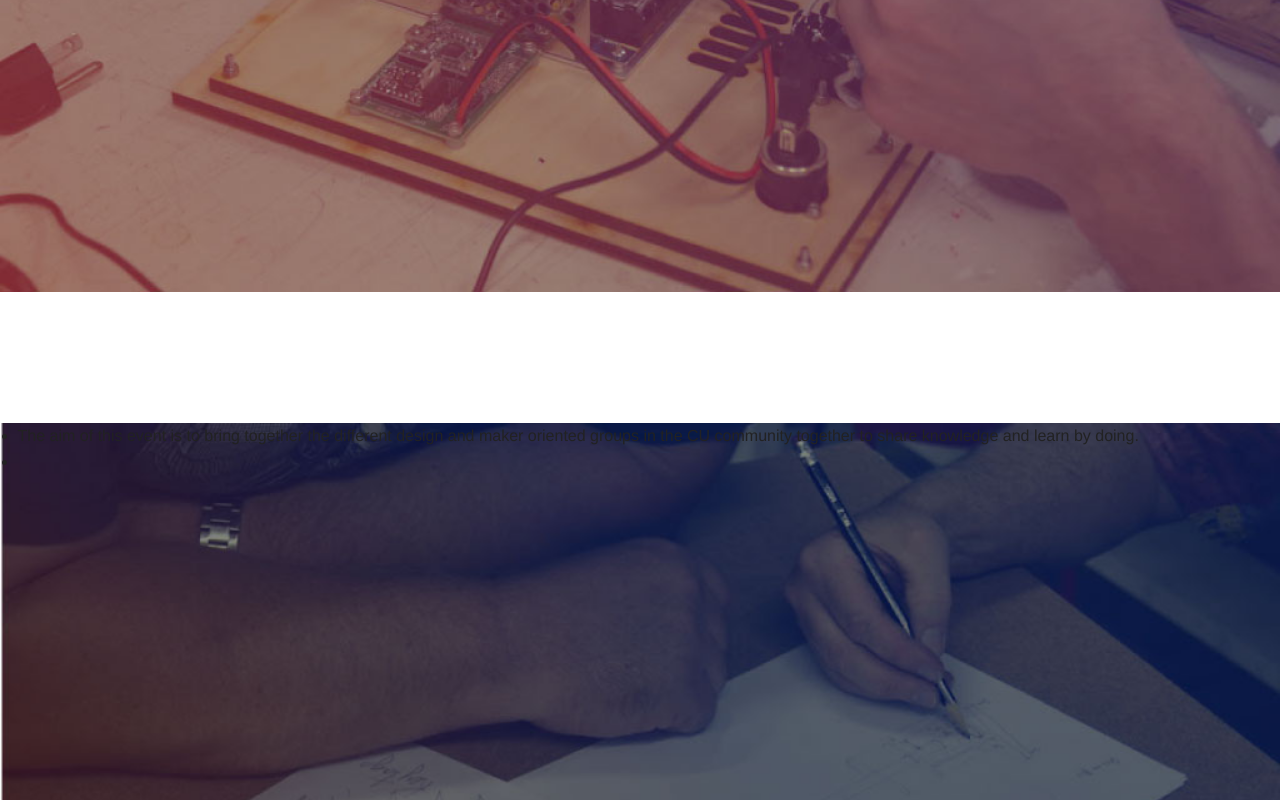
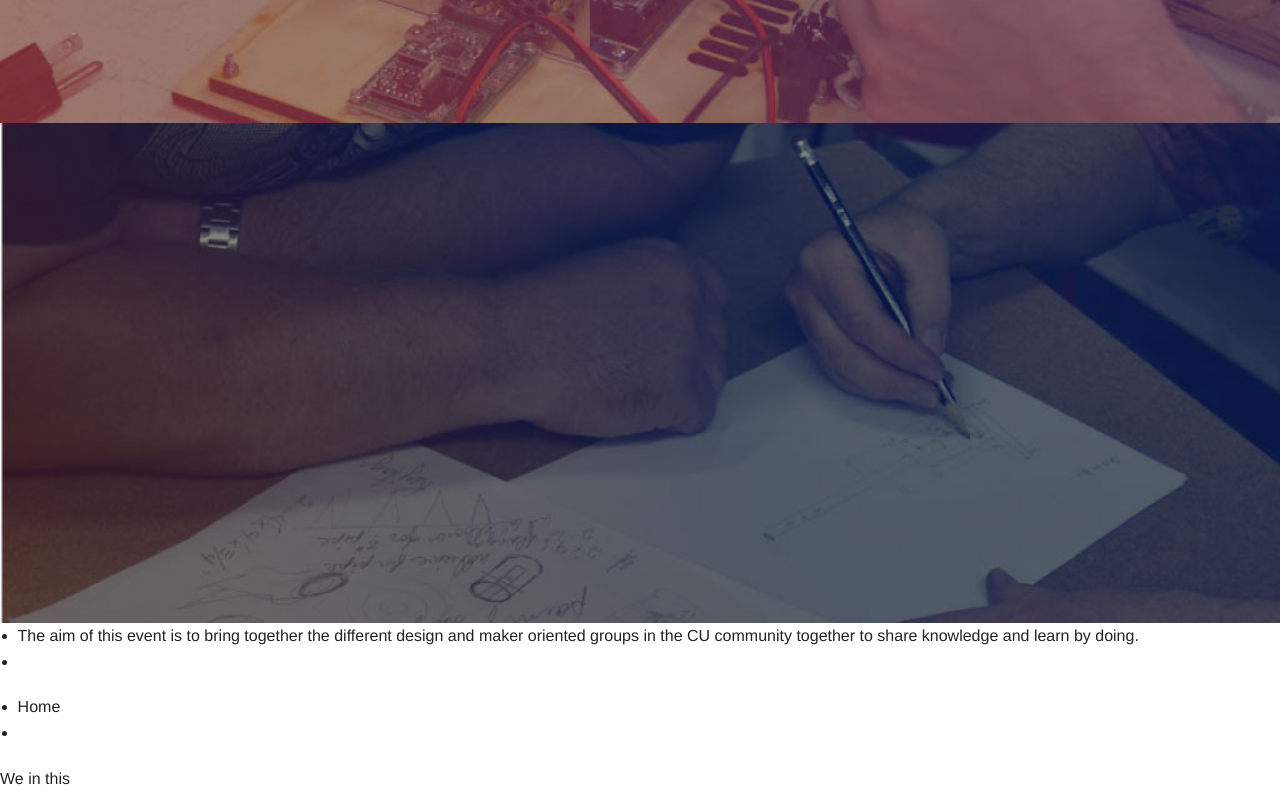
Before and after one commit to AndrewSB/cu-make-website, a website: page index.html in a window 1280 px wide. Shown: the part 380-1180 px from the top of the page. Drawn offline with Linux system fonts and the light colour scheme.

Commit message:
seperate divs

```diff
--- a/index.html
+++ b/index.html
@@ -9,25 +9,33 @@
     <script src="bower_components/modernizr/modernizr.js"></script>
   </head>
   <body>
-    <div class="fullscreen" id="landing">
+    <div class="fullscreen">
+      <div id="landing">
         <h1>CU Make a thon</h1>
         <h3>Date and Time</h3>
         <button>Register</button>
       </div>
-    <div class="fullscreen" id="about">
+    </div>
+    <div class="fullscreen">
+      <div id="about"></div>
         <ul>
           <li>The aim of this event is to bring together the different design and maker oriented groups in the CU community together to share knowledge and learn by doing.</li>
           <li></li>
         </ul>
       </div>
-    <div class="fullscreen" id="inforgraphic">
+    </div>
+    <div class="fullscreen">
+      <div id="inforgraphic">
         <ul>
         <li>Home</li>
-        <li>Other bishes</li>
+        <li></li>
         </ul>
       </div>
-    <div class="fullscreen" id="schedule">
-      <p>We in this bitch</p>
+    </div>
+    <div class="fullscreen">
+      <div id="schedule">
+        <p>We in this</p>
+      </div>
     </div>
     <script src="bower_components/jquery/dist/jquery.min.js"></script>
     <script src="bower_components/foundation/js/foundation.min.js"></script>
--- a/scss/custom.scss
+++ b/scss/custom.scss
@@ -1,13 +1,33 @@
-.fullscreen {
-	min-height: 100%;
-}
-
 #landing {
 	background: url("../img/MakeAThon_background1.jpg") no-repeat;
-	background-size: 100%;
+    width: 100%;
+    min-height: 500px;
+    background-size: 100%;
+    height: 100%;
 }
 
 #about {
 	background: url("../img/MakeAThon_background2.jpg") no-repeat;
-	background-size: 100%;
+     width: 100%;
+    min-height: 500px;
+    background-size: 100%;
+    height: 100%;
 }
+
+.fullscreen {
+    // min-height: 100%;
+    // display:flex;
+ //    justify-content:center;
+ //    align-items:center;
+ //    overflow:hidden;
+ //    height: 100%;
+
+    // flex-shrink:0;
+    // min-width:100%;
+    // min-height:100%;
+    // width: 100%;
+    // min-height: 500px;
+    // background-size: 100%;
+    // height: 100%;
+    // backgr
+}
```
Also changed, not shown: css/custom.css. Lines whose indentation alone changed are shown as unchanged.
